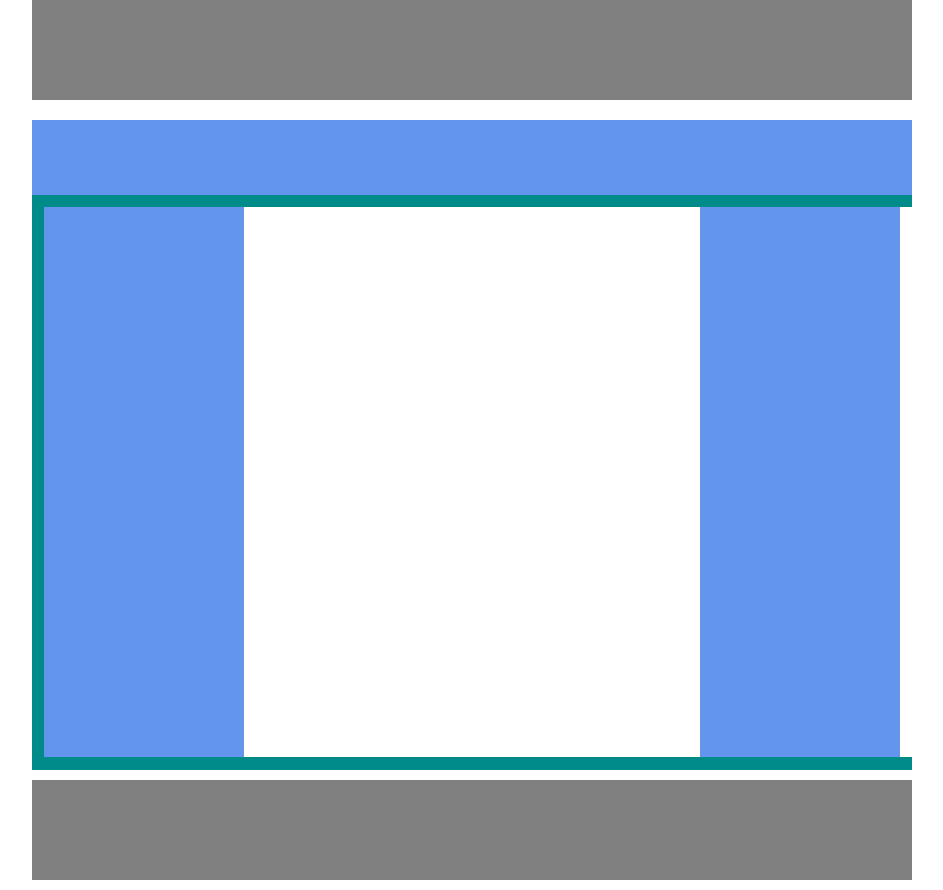
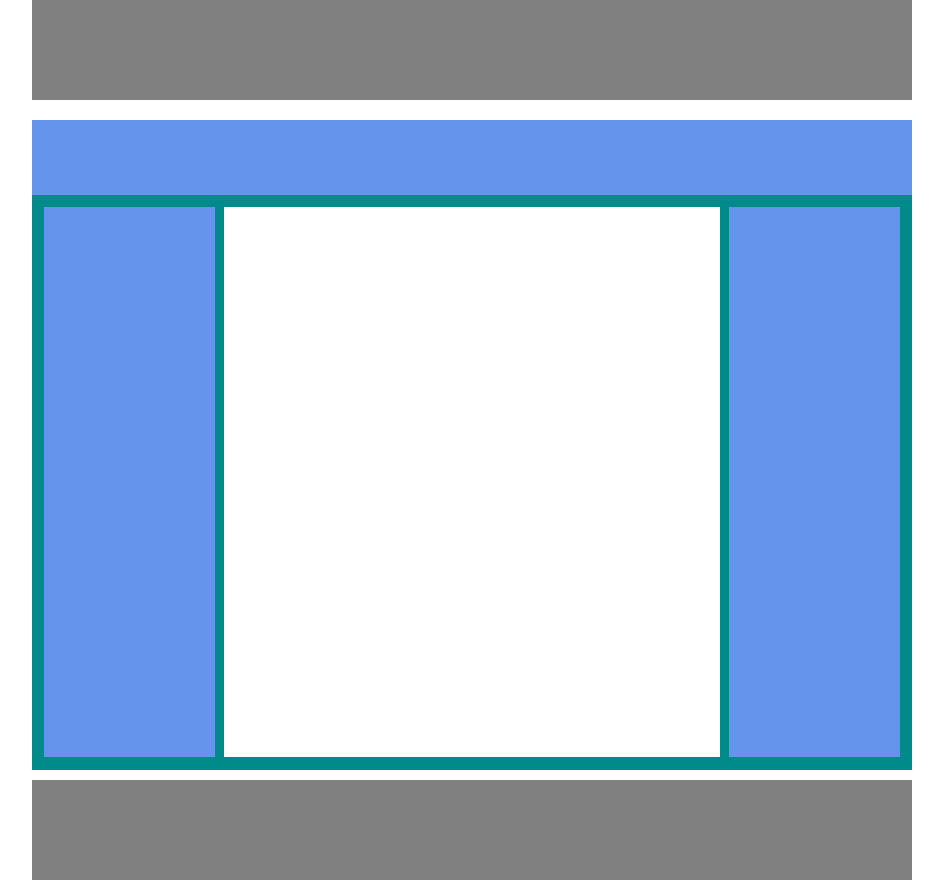
Before and after one commit to Tredicibrando/htmlcss-struttura-wp, a plain HTML site: page index.html in a window 1280 px wide. Shown: the part 480-1370 px from the top of the page, without its empty margins (168-1111 px from the left). Drawn offline with Linux system fonts and the light colour scheme.

Commit message:
layout terminato

```diff
--- a/css/style.css
+++ b/css/style.css
@@ -63,20 +63,22 @@ section{
 }
 
 .rect_02{
-    width: 200px;
+    width: 20%;
     height: 550px;
-    float: right;
+    float: left;
+    margin-right: 1%;
 }
 
 .rect_03{
-    width: 200px;
+    width: 58%;
+    height: 550px;
+    float: left;
+    margin-right: 1%;
+    background-color: #fff;
+}
+
+.rect_04{
+    width: 20%;
     height: 550px;
     float: left;
 }
-
-.rect_04{
-    width: 1056px;
-    height: 550px;
-    margin: 0 auto;
-    background-color: #fff;
-}
--- a/index.html
+++ b/index.html
@@ -28,13 +28,13 @@
 
 
         <!-- seconda sezione -->
-        <section class="debug content_02 clearfix">
+        <section class="debug content_02">
 
             <div class="debug_content rect_01">
 
             </div>
 
-            <div class="colonne">
+            <div class="colonne clearfix">
                 <div class="debug_content rect_02">
 
                 </div>
```
